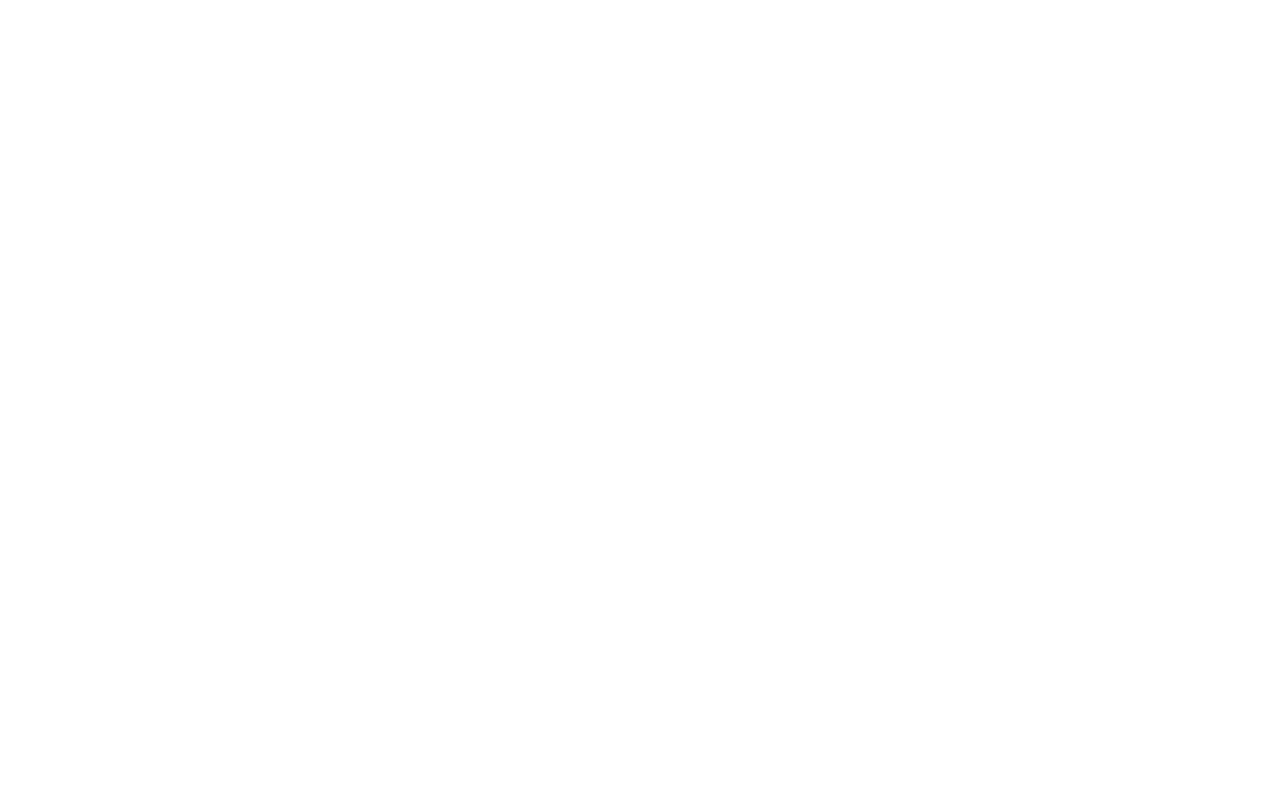
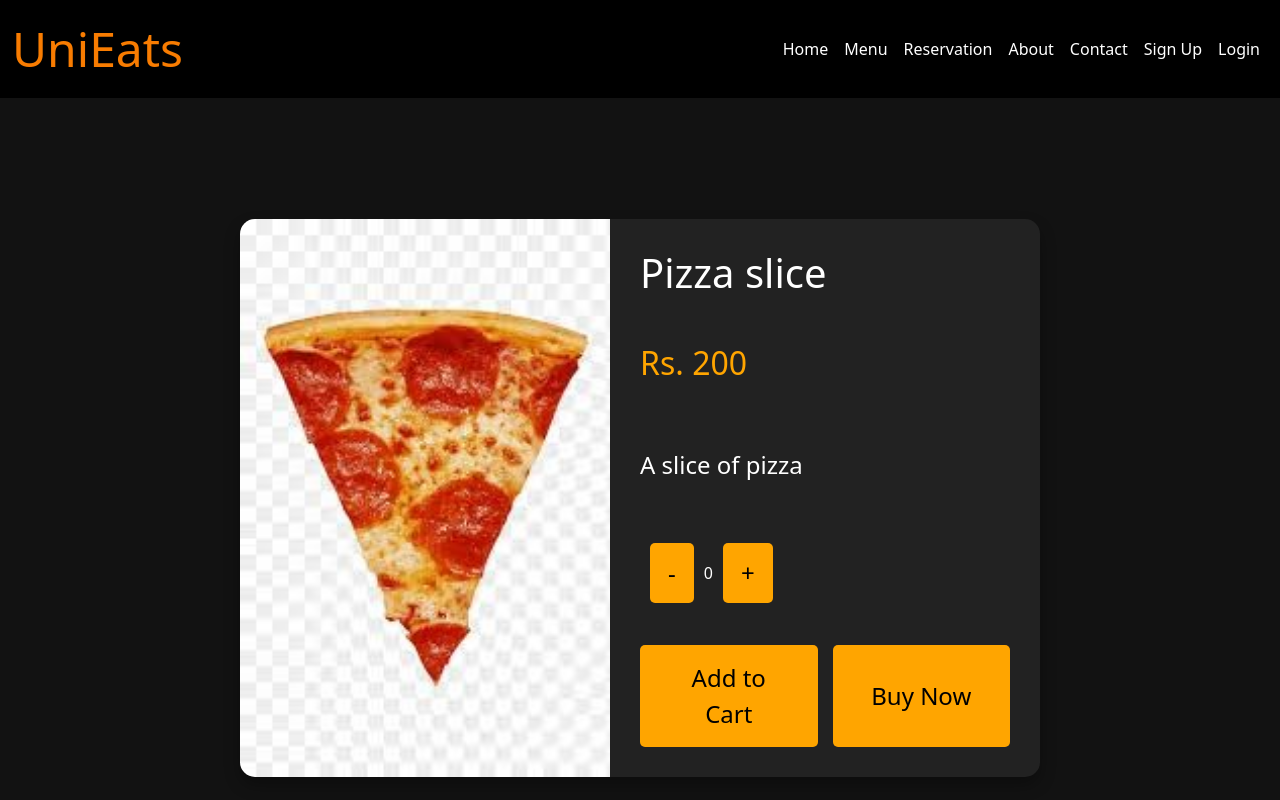
Before and after one commit to salmanamir95/UniEats, an Angular app in the folder UniEatsFrontEnd/UniEats/: page /pizza in a window 1280 px wide. Before the commit this address led to /. Shown: the top 800 px of the page. Built offline with nearby package versions, Linux system fonts and the light colour scheme.

Commit message:
optimized pizzaslice page and added path to routes

```diff
--- /dev/null
+++ b/UniEatsFrontEnd/UniEats/src/app/Pages/website/pizzaslice/pizzaslice.component.css
@@ -0,0 +1,133 @@
+
+/* Reset default margins and padding */
+html, body {
+    margin: 0;
+    padding: 0;
+    width: 100%;
+    height: 100%;
+    background-color: #121212; /* Ensure the entire background is covered */
+  }
+
+  /* Centering the content */
+  .container {
+    display: flex;
+    justify-content: center;
+    align-items: center;
+    min-height: 100vh;
+    background-color: #121212;
+    padding: 20px;
+  }
+
+  /* Product card styling */
+  .product-card {
+    display: flex;
+    flex-direction: row;
+    width: 800px; /* Larger box width */
+    background-color: #222;
+    border-radius: 15px;
+    box-shadow: 0 8px 16px rgba(0, 0, 0, 0.3);
+    overflow: hidden;
+    position: relative; /* Ensure proper stacking context */
+  }
+
+  /* Allow the card to grow dynamically */
+  .product-card {
+    height: auto; /* Let height adjust automatically */
+  }
+
+  /* Image section styling */
+  .image-section {
+    flex: 1;
+  }
+
+  .image-container {
+    display: flex;
+    justify-content: center;
+    align-items: center;
+    height: 100%;
+  }
+
+  .image-container img {
+    width: 100%;
+    height: auto;
+    max-height: 100%;
+  }
+
+  /* Information section styling */
+  .info-section {
+    flex: 1;
+    padding: 30px;
+    color: #fff;
+    display: flex;
+    flex-direction: column; /* Ensure buttons are always at the bottom */
+    justify-content: space-between; /* Space out content */
+    gap: 15px; /* Add spacing between elements */
+  }
+
+  /* Title styling */
+  .info-section h2 {
+    font-size: 2.5rem;
+    margin: 0;
+  }
+
+  /* Price styling */
+  .price {
+    font-size: 2rem;
+    color: #ffa500;
+  }
+
+  /* Description styling */
+  .description {
+    font-size: 1.5rem;
+    line-height: 1.6;
+    overflow-wrap: break-word; /* Ensure long words break properly */
+  }
+
+  /* Quantity section styling */
+  .quantity-section {
+    display: flex;
+    align-items: center;
+  }
+
+  .quantity-btn {
+    background-color: #ffa500;
+    color: #000;
+    border: none;
+    padding: 12px 18px;
+    font-size: 1.5rem;
+    margin: 0 10px;
+    cursor: pointer;
+    border-radius: 5px;
+    transition: background-color 0.3s;
+  }
+
+  .quantity-btn:hover {
+    background-color: #ffcc00;
+  }
+
+  #quantity {
+    font-size: 1.8rem;
+  }
+
+  /* Action buttons styling */
+  .action-buttons {
+    display: flex;
+    gap: 15px;
+  }
+
+  .action-btn {
+    flex: 1;
+    background-color: #ffa500;
+    color: #000;
+    border: none;
+    padding: 15px 25px;
+    font-size: 1.5rem;
+    cursor: pointer;
+    border-radius: 5px;
+    text-align: center;
+    transition: background-color 0.3s;
+  }
+
+  .action-btn:hover {
+    background-color: #ffcc00;
+  }
--- /dev/null
+++ b/UniEatsFrontEnd/UniEats/src/app/Pages/website/pizzaslice/pizzaslice.component.html
@@ -0,0 +1,33 @@
+<body>
+  <div class="container">
+    <div class="product-card">
+      <div class="image-section">
+        <div class="image-container">
+          <img
+            src="pizza_slice.jpg"
+            alt="Pizza Slice"
+            class="img-fluid"
+          />
+        </div>
+      </div>
+      <div class="info-section">
+        <h2>Pizza slice</h2>
+        <p class="price">Rs. 200</p>
+        <p class="description">A slice of pizza</p>
+        <div class="quantity-section">
+          <button (click)="decreaseQuantity()" class="quantity-btn">-</button>
+          <span>{{ quantity }}</span>
+          <button (click)="increaseQuantity()" class="quantity-btn">+</button>
+        </div>
+        <div class="action-buttons">
+          <button (click)="addToCart(product, quantity)" class="action-btn">
+            Add to Cart
+          </button>
+          <button (click)="buyNow(product, quantity)" class="action-btn">
+            Buy Now
+          </button>
+        </div>
+      </div>
+    </div>
+  </div>
+</body>
--- /dev/null
+++ b/UniEatsFrontEnd/UniEats/src/app/Pages/website/pizzaslice/pizzaslice.component.ts
@@ -0,0 +1,32 @@
+import { Component } from '@angular/core';
+
+@Component({
+  selector: 'app-pizza',
+  standalone: true,
+  imports: [],
+  templateUrl: './pizzaslice.component.html',
+  styleUrl: './pizzaslice.component.css'
+})
+export class PizzaSliceComponent {
+  product: any[] = [];
+  quantity: number = 0;
+
+  decreaseQuantity() {
+    if (this.quantity > 0) {
+      this.quantity--;
+    }
+  }
+
+  increaseQuantity() {
+    this.quantity++;
+  }
+
+  addToCart(product: any, quantity: number){
+
+  }
+
+  buyNow(product: any, quantity: number) {
+
+  }
+
+}
--- a/UniEatsFrontEnd/UniEats/src/app/app.routes.ts
+++ b/UniEatsFrontEnd/UniEats/src/app/app.routes.ts
@@ -5,6 +5,7 @@
 import { MenuComponent } from './Pages/admin/menu/menu.component';
 import { SuccessComponent } from './Pages/admin/success/success.component';
 import { RegisterComponent } from './Pages/admin/register/register.component';
+import { PizzaSliceComponent } from './Pages/website/pizzaslice/pizzaslice.component';
 
 export const routes: Routes = [
     {
@@ -35,6 +36,10 @@
             {
                 path: 'menu',
                 component: MenuComponent
+            },
+            {
+                path: 'pizza',
+                component: PizzaSliceComponent
             }
         ]
     }
```
Also changed, not shown: 1 other file (tests, documents, lock files or other folders).
